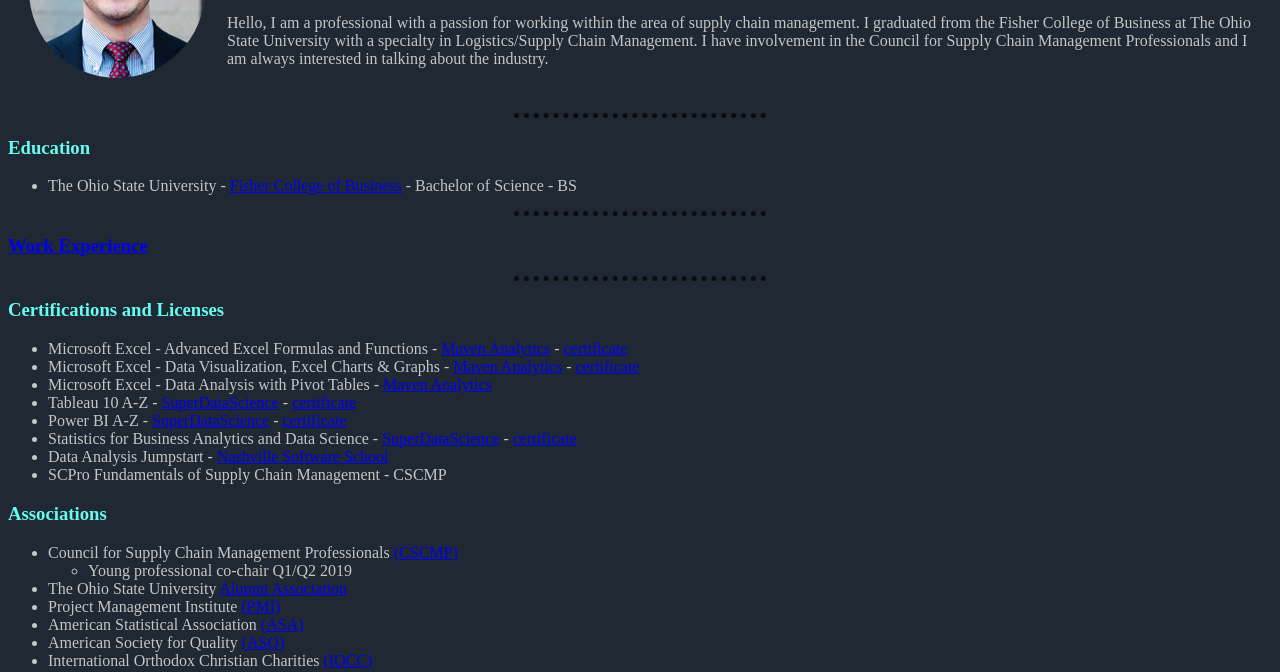
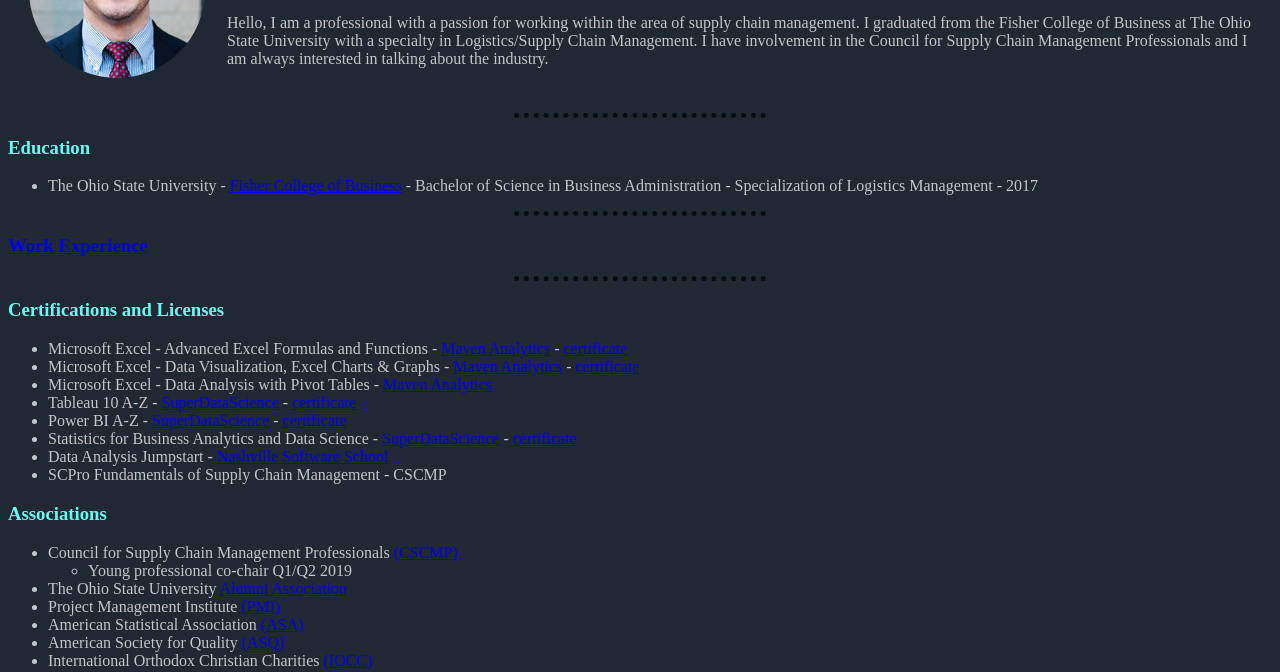
Before and after one commit to memmer3/cv, a plain HTML site: page index.html in a window 1280 px wide. Shown: the part 129-801 px from the top of the page. Drawn offline with Linux system fonts and the light colour scheme; files that its build step writes are made by us from their sources.

Commit message:
Update index.html

```diff
--- a/index.html
+++ b/index.html
@@ -28,7 +28,7 @@
   <hr>
   <h3>Education</h3>
   <ul>
-    <li>The Ohio State University - <a href="https://fisher.osu.edu/">Fisher College of Business</a> - Bachelor of Science - BS</li>
+    <li>The Ohio State University - <a href="https://fisher.osu.edu/">Fisher College of Business</a> - Bachelor of Science in Business Administration - Specialization of Logistics Management - 2017</li>
   </ul>
   <hr>
   <h3><a href="work-experience.html">Work Experience</a></h3>
```
